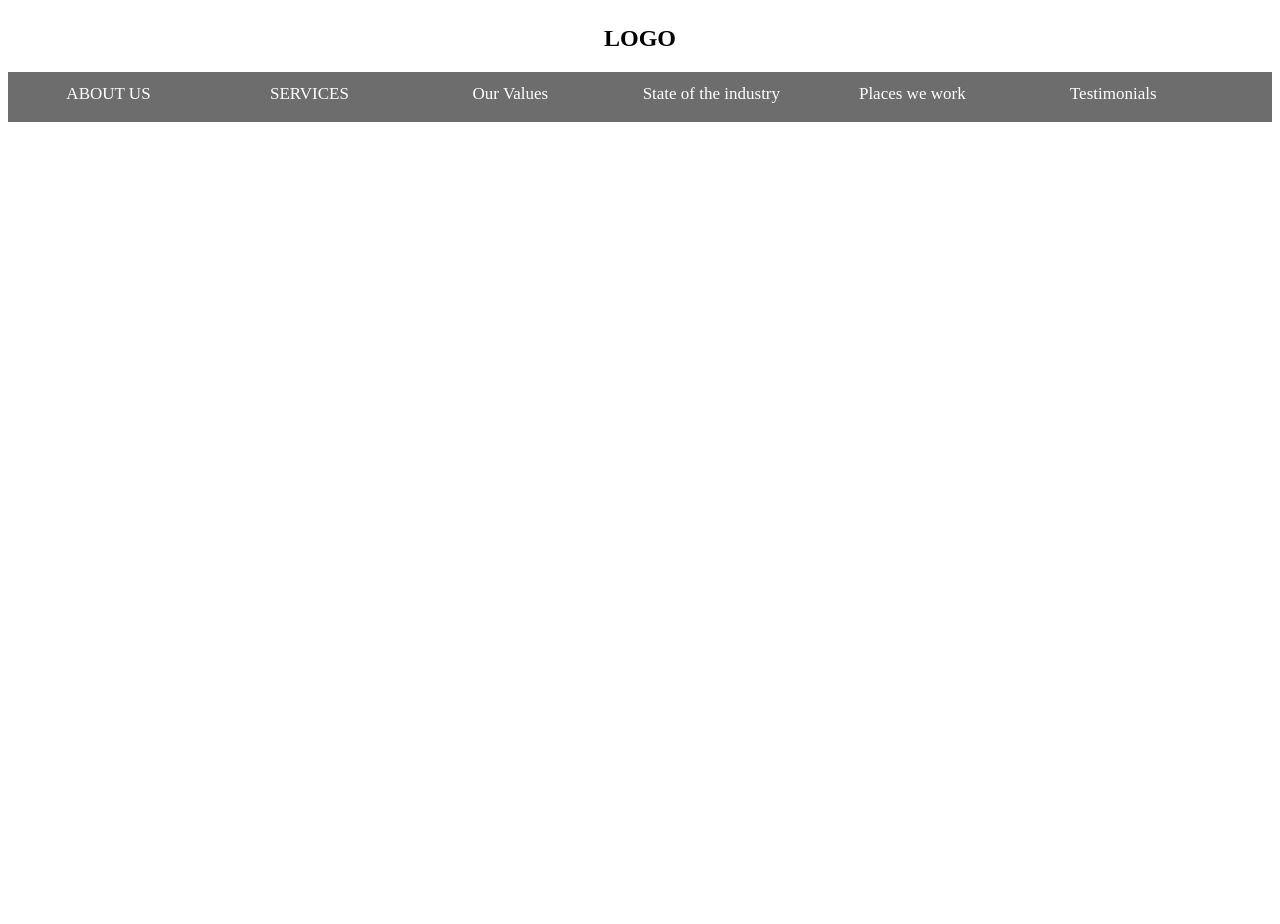
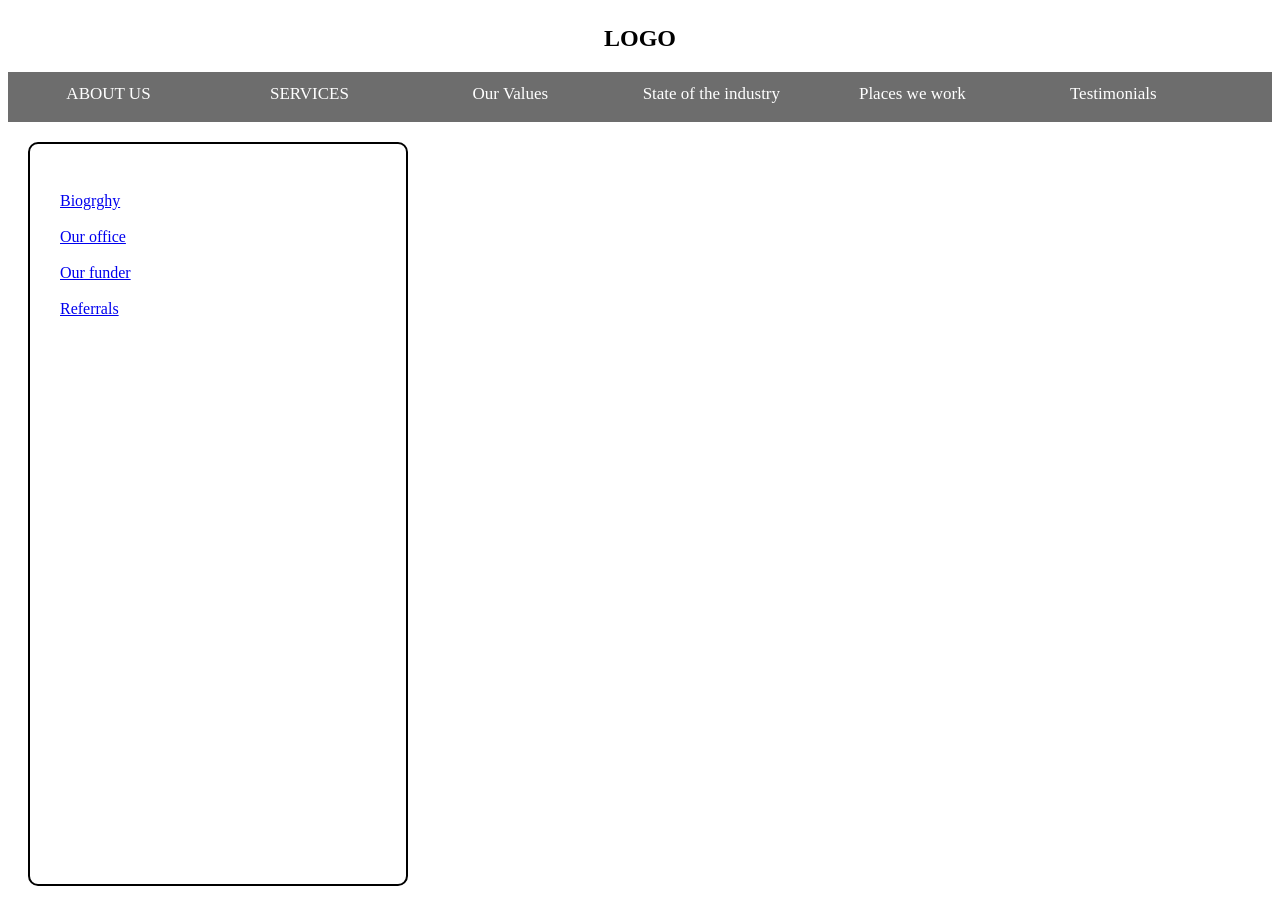
Before and after one commit to kosar1376/main-project, a plain HTML site: page index.html in a window 1280 px wide. Before the commit the page ends 800 px from the top, so only its background shows below. Drawn offline with Linux system fonts and the light colour scheme.

Commit message:
added left menue

```diff
--- a/index.html
+++ b/index.html
@@ -14,6 +14,25 @@
     width: 14%;
     text-align: center;
   }
+
+  .div1 {
+    display: flex;
+    width: 100%;
+    height: 100%;
+    padding-bottom: 10%;
+  }
+
+
+  .div2 {
+    border: 2px solid black;
+    display: inline-block;
+    width: 25%;
+    padding: 30px;
+    margin: 20px;
+    border-radius: 10px;
+  }
+
+
 
 
 
@@ -40,10 +59,29 @@
 
             </nav>
 
+        </header>
+
+        <div class="div1">
+            <div class="div2">
+
+            <br>
+            <a style="display: block;" href="#">Biogrghy</a><br>
+            <a style="display: block;" href="#">Our office</a><br>
+            <a style="display: block;" href="#">Our funder</a><br>
+            <a style="display: block;" href="#">Referrals</a><br>
 
 
 
-        </header>
+
+            </div>
+
+
+
+
+
+
+
+        </div>
 
 
 
```
